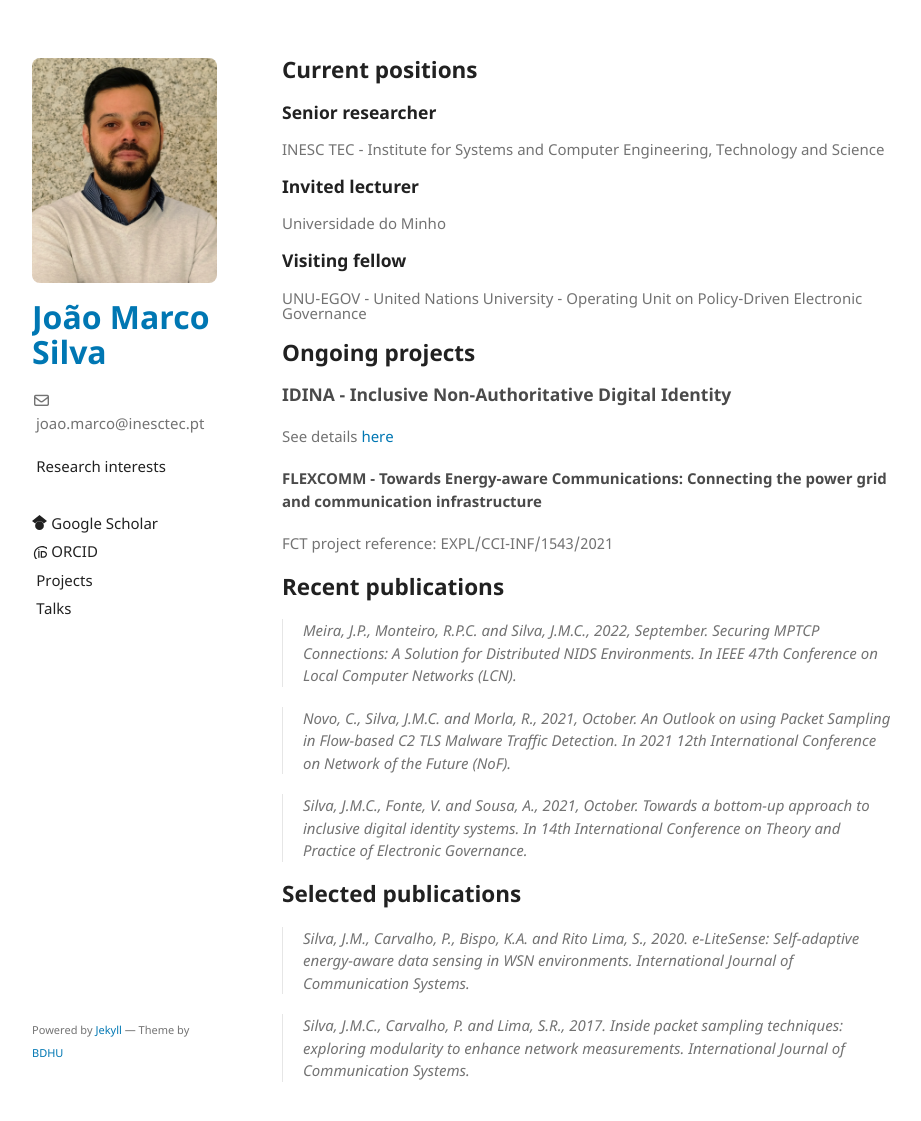
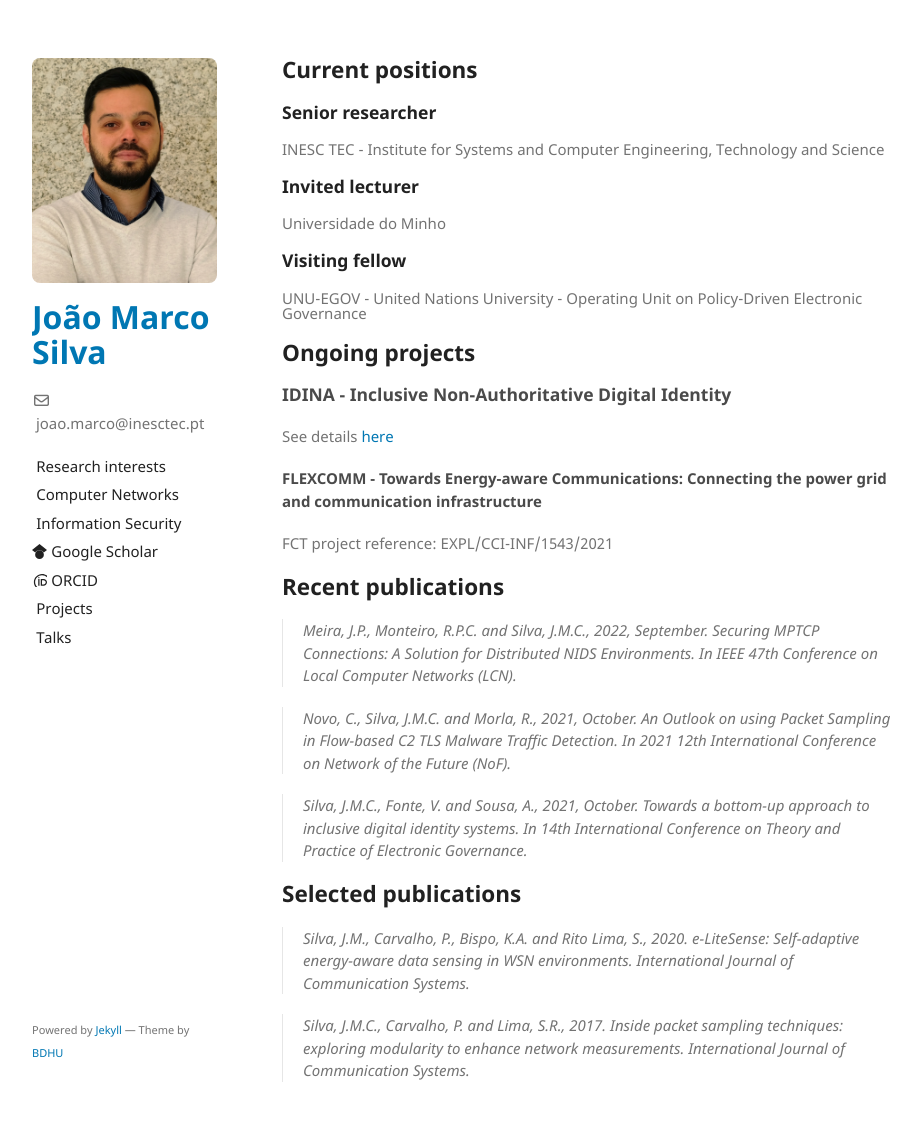
Before and after one commit to jotamarco/jotamarco.github.io, a Jekyll site: the page built from index.md, in a window 1280 px wide and 1132 px high. Shown: the top 1121 px of the window, without its empty margins (178-1099 px from the left). Built offline with Jekyll 4.4.1, drawn with Linux system fonts in a browser that asks for light colours.

Commit message:
Menu lateral

```diff
--- a/_config.yml
+++ b/_config.yml
@@ -14,7 +14,8 @@ plugins:
 # You can find fonts from https://iconify.design or https://fontawesome.com. Below is just an example illustrating how to use custom icons
 sidebar:
   - name: Research interests
-  - link: Computer Networks
+  - name: Computer Networks
+  - name: Information Security
 
   - name: Google Scholar
     icon: <svg xmlns="http://www.w3.org/2000/svg" aria-hidden="true" role="img" style="vertical-align:-0.125em;" width="1em" height="1em" preserveAspectRatio="xMidYMid meet" viewBox="0 0 24 24"><path d="M5.242 13.769L0 9.5L12 0l12 9.5l-5.242 4.269C17.548 11.249 14.978 9.5 12 9.5c-2.977 0-5.548 1.748-6.758 4.269zM12 10a7 7 0 1 0 0 14a7 7 0 0 0 0-14z" fill="currentColor"/></svg>
```
